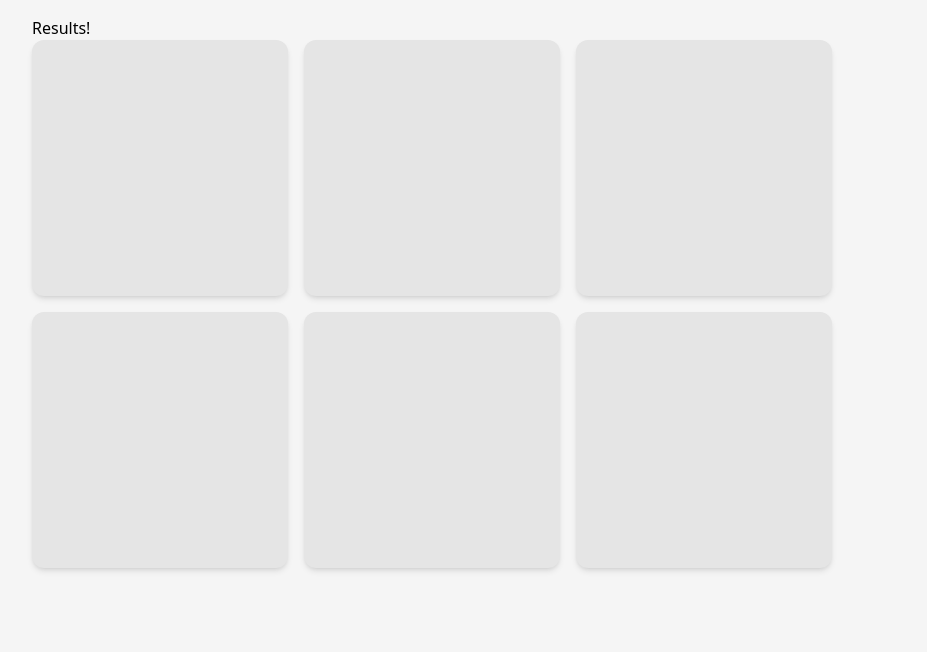
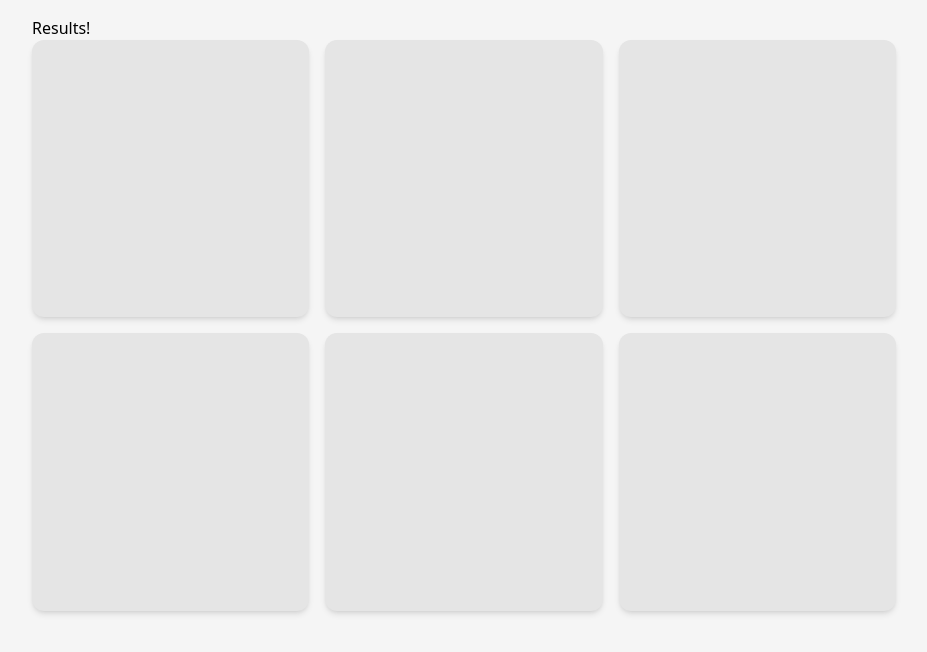
Before and after one commit to seesmof/Memory-Cards-Webapp, a React (Vite) app: page / in a window 1280 px wide. Shown: the top 652 px of the page, without its empty margins (176-1103 px from the left). Built offline with nearby package versions, Linux system fonts and the light colour scheme.

Commit message:
modified Board.jsx and index.css

```diff
--- a/src/components/Board.jsx
+++ b/src/components/Board.jsx
@@ -9,11 +9,18 @@ const COLORS = {
   purple: "bg-purple-500",
 };
 
+const Board = () => {
+  const [gameBoard, setGameBoard] = React.useState([]);
+  const [clicks, setClicks] = React.useState(0);
+  const [matched, setMatched] = React.useState(0);
+  const [won, setWon] = React.useState(false);
+
   const Card = ({ color }) => {
     const [isFlipped, setIsFlipped] = React.useState(false);
 
     const handleFlip = () => {
       setIsFlipped(!isFlipped);
+      setClicks(clicks + 1);
     };
 
     return (
@@ -25,9 +32,6 @@ const Card = ({ color }) => {
       </>
     );
   };
-
-const Board = () => {
-  const [gameBoard, setGameBoard] = React.useState([]);
 
   const generateBoard = () => {
     const colors = Object.keys(COLORS);
@@ -45,15 +49,18 @@ const Board = () => {
     }
 
     setGameBoard(board);
+    console.log(board);
   };
 
   React.useEffect(() => {
     generateBoard();
   }, []);
 
+  React.useEffect(() => {}, [clicks]);
+
   return (
     <>
-      <div className="flex flex-row flex-wrap gap-4">
+      <div className="grid grid-cols-2 md:grid-cols-3 gap-4">
         {gameBoard.map((color, index) => {
           return <Card key={index} color={color} />;
         })}
--- a/src/index.css
+++ b/src/index.css
@@ -4,6 +4,6 @@
 
 @layer components {
   .card {
-    @apply shadow-md aspect-square rounded-xl p-32 cursor-pointer duration-300 hover:-rotate-2 hover:scale-95;
+    @apply shadow-md aspect-square rounded-xl p-1 cursor-pointer duration-300 hover:-rotate-2 hover:scale-95;
   }
 }
```
Lines whose indentation alone changed are shown as unchanged.
